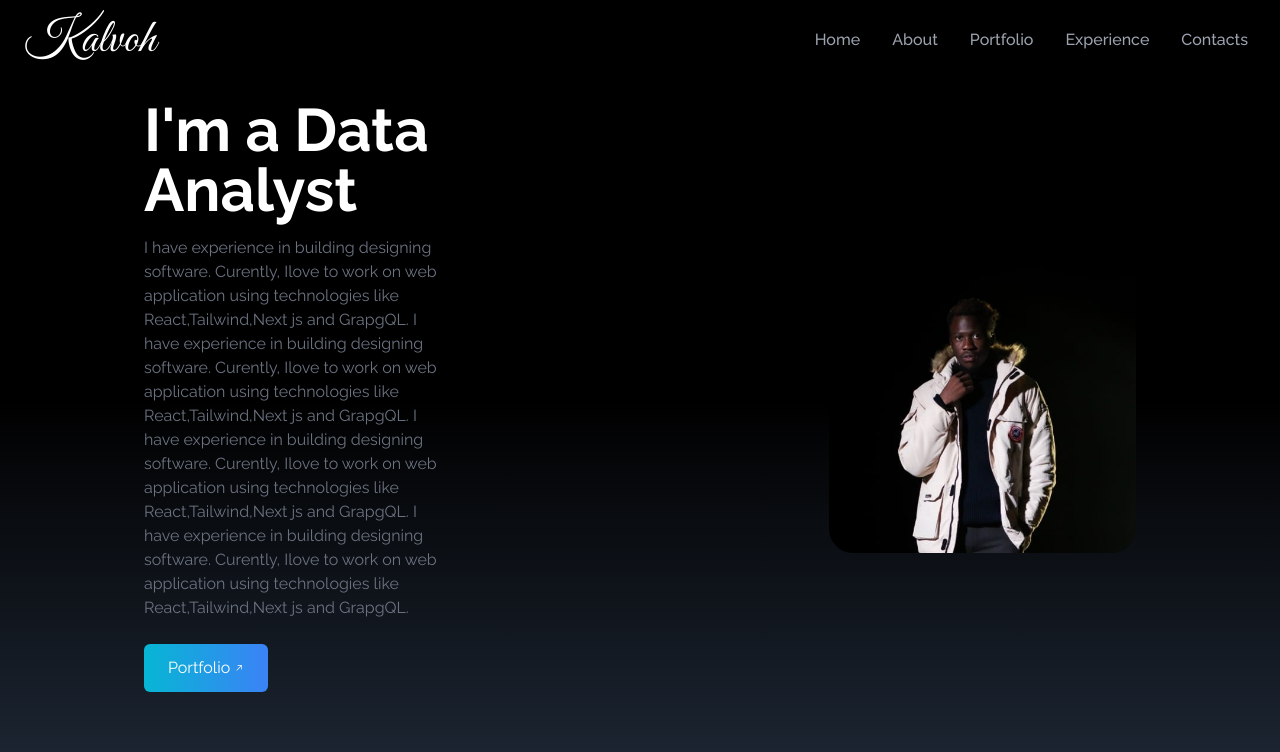
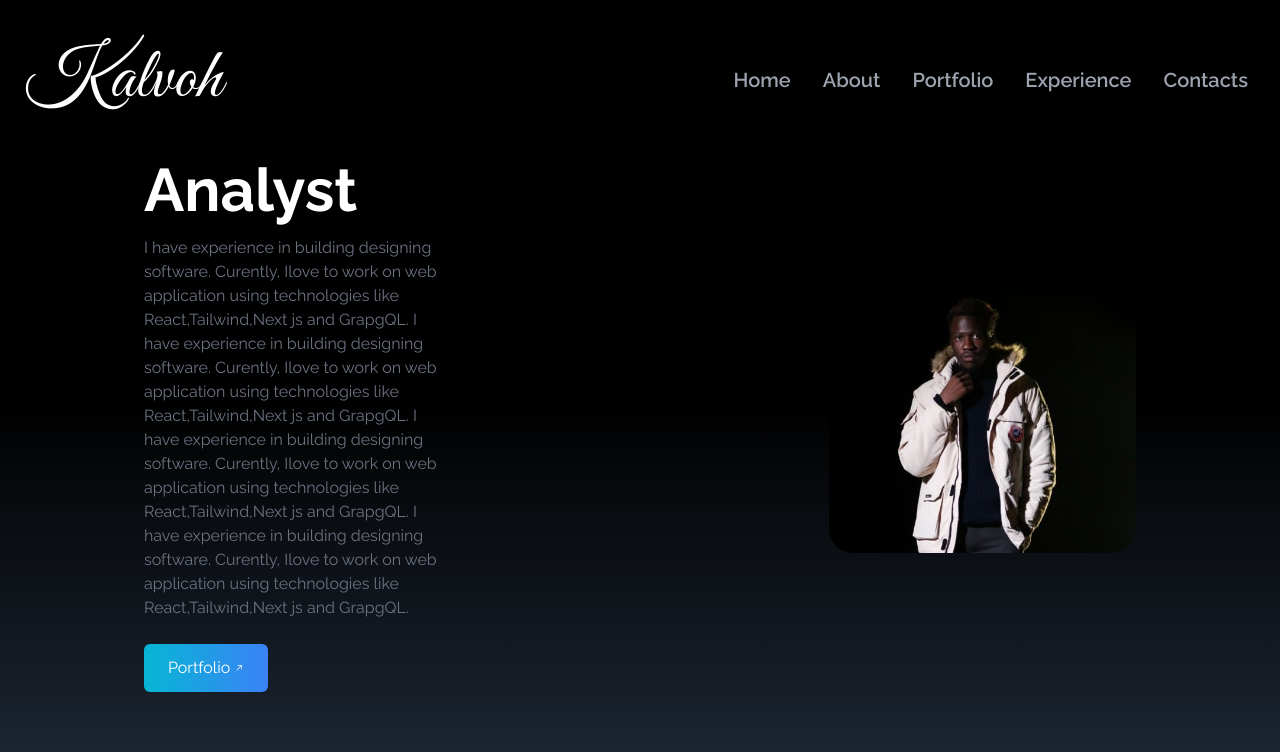
Before and after one commit to kayikalvin/portfolio, a React (Vite) app: page / in a window 1280 px wide. Shown: the top 752 px of the page. Built offline with nearby package versions, Linux system fonts and the light colour scheme.

Commit message:
navbar font change

```diff
--- a/src/components/NavBar.jsx
+++ b/src/components/NavBar.jsx
@@ -29,13 +29,13 @@ const links = [
 
 ];
   return (
-    <div className='flex justify-between items-center w-full h-20 px-4 text-white fixed bg-black'>
-        <h1 className='text-5xl font-signature ml-2'>Kalvoh</h1>
+    <div className='flex justify-between items-center w-full h-40 px-4 text-white fixed bg-black'>
+        <h1 className='text-7xl font-signature ml-2'>Kalvoh</h1>
         {/* by default the navbar is hidden because tailwind is mobile first so for mobiles it has to be hidden */}
         <ul className='hidden md:flex'>
             {links.map(({id,link}) => (
              <li key={id}
-                className='px-4 cursor-pointer capitalize font-medium text-gray-400 hover:scale-125 duration-200'>
+                className='text-xl px-4 cursor-pointer capitalize font-semibold text-gray-400 hover:scale-125 duration-200 hover:text-cyan-500'>
                 {link}
              </li>
         ))}
```
